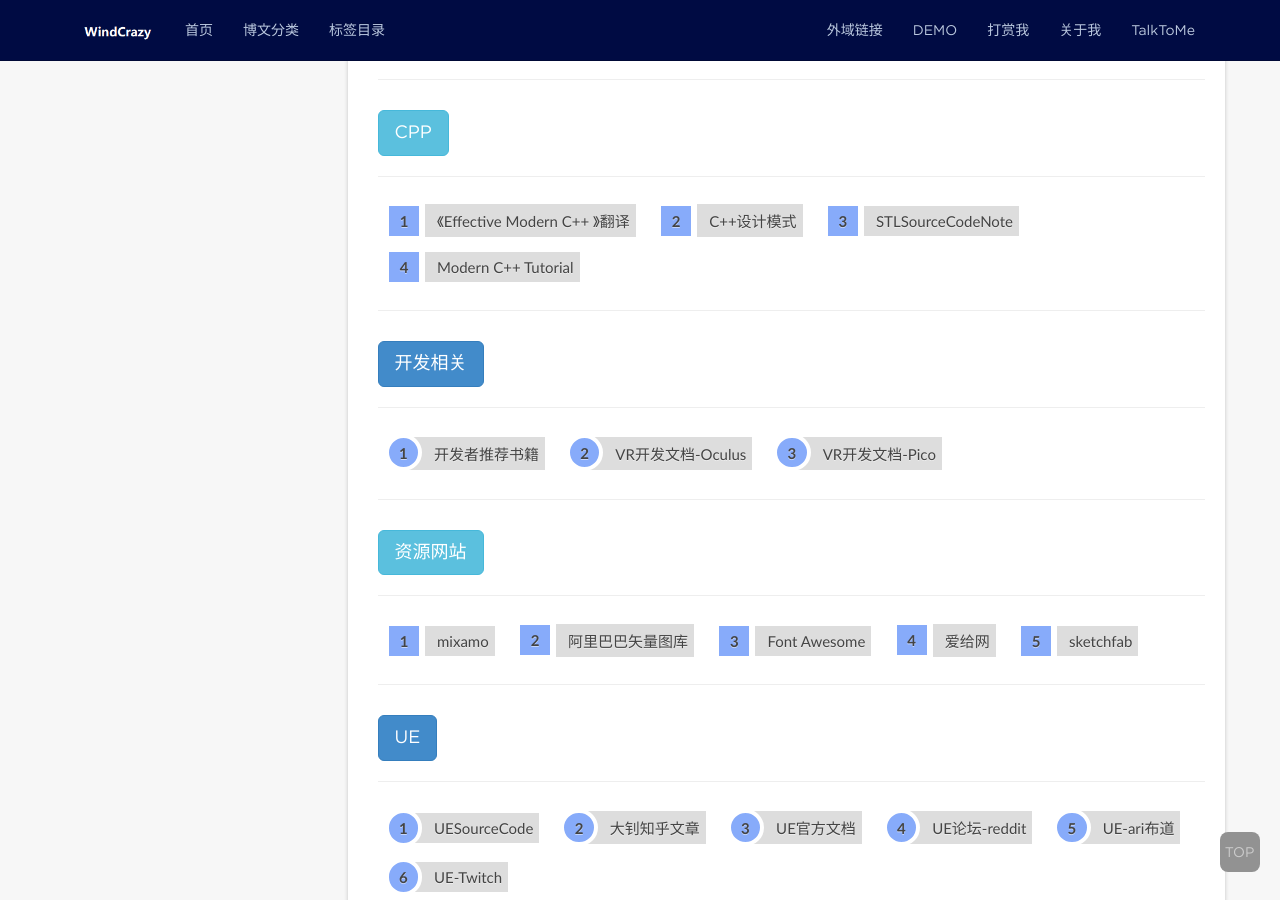
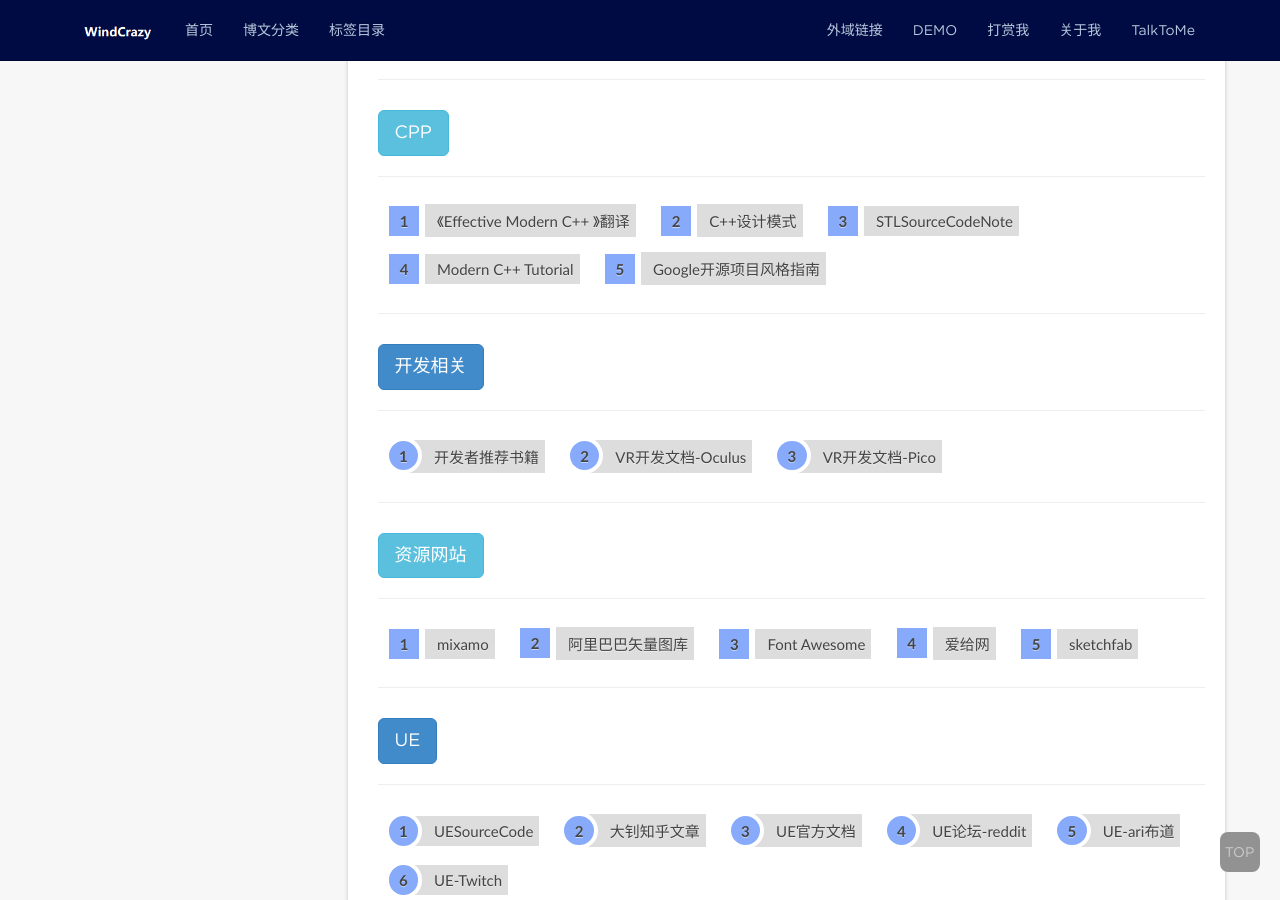
Before and after one commit to windcrazy123/windcrazy123.github.io, a Jekyll site: the page built from reference.md, in a window 1280 px wide and 900 px high, scrolled down 665 px. Built offline with Jekyll 4.4.1, drawn with Linux system fonts in a browser that asks for light colours; nearby versions of some CDN libraries; comment, search, counter and statistics services are not loaded.

Commit message:
参考链接

```diff
--- a/reference.md
+++ b/reference.md
@@ -27,6 +27,7 @@ abbr {text-decoration: none;}
 <li><a href="https://github.com/liu-jianhao/Cpp-Design-Patterns" target="_blank">C++设计模式</a></li>
 <li><a href="https://github.com/SilverMaple/STLSourceCodeNote" target="_blank">STLSourceCodeNote</a></li>
 <li><a href="https://github.com/changkun/modern-cpp-tutorial" target="_blank">Modern C++ Tutorial</a></li>
+<li><a href="https://zh-google-styleguide.readthedocs.io/en/latest/google-cpp-styleguide/">Google开源项目风格指南</a></li>
 </ol>
 
 <hr><h4 class="btn btn-primary btn-lg">开发相关</h4><hr>
```
